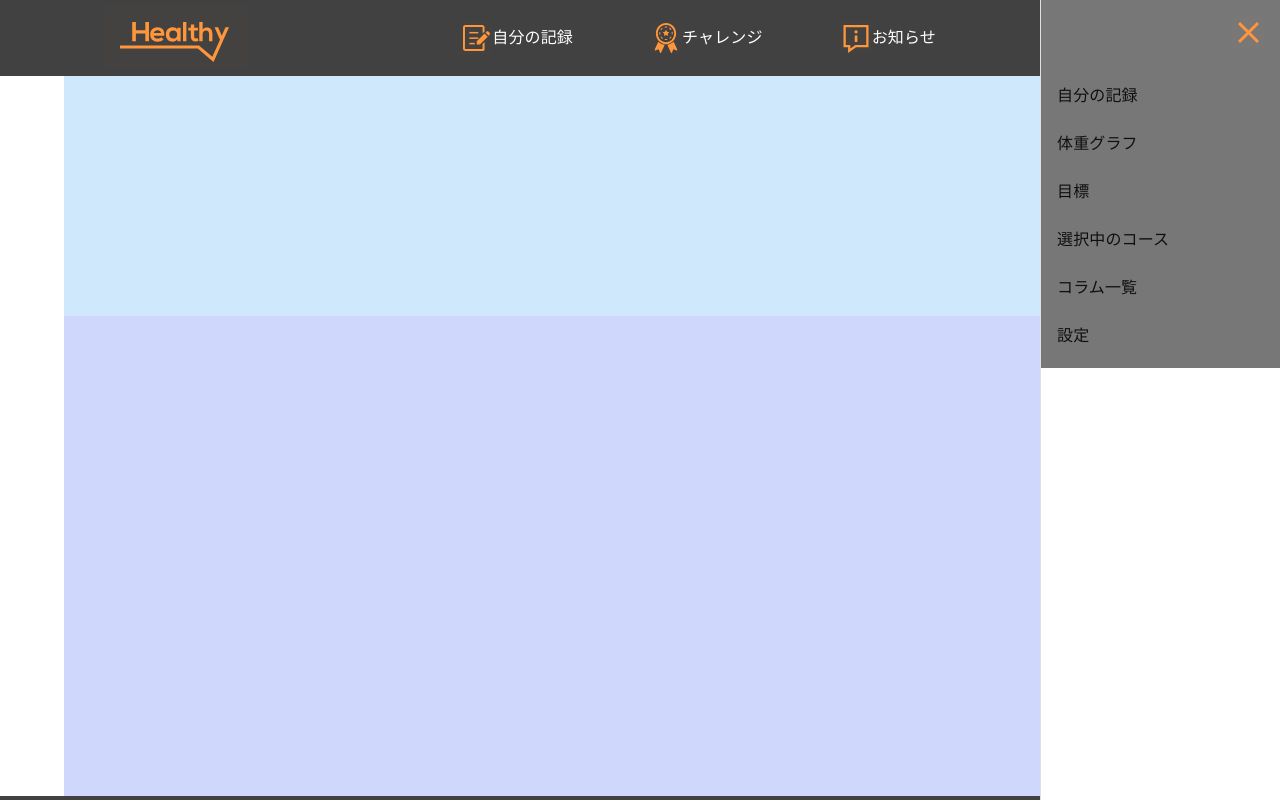
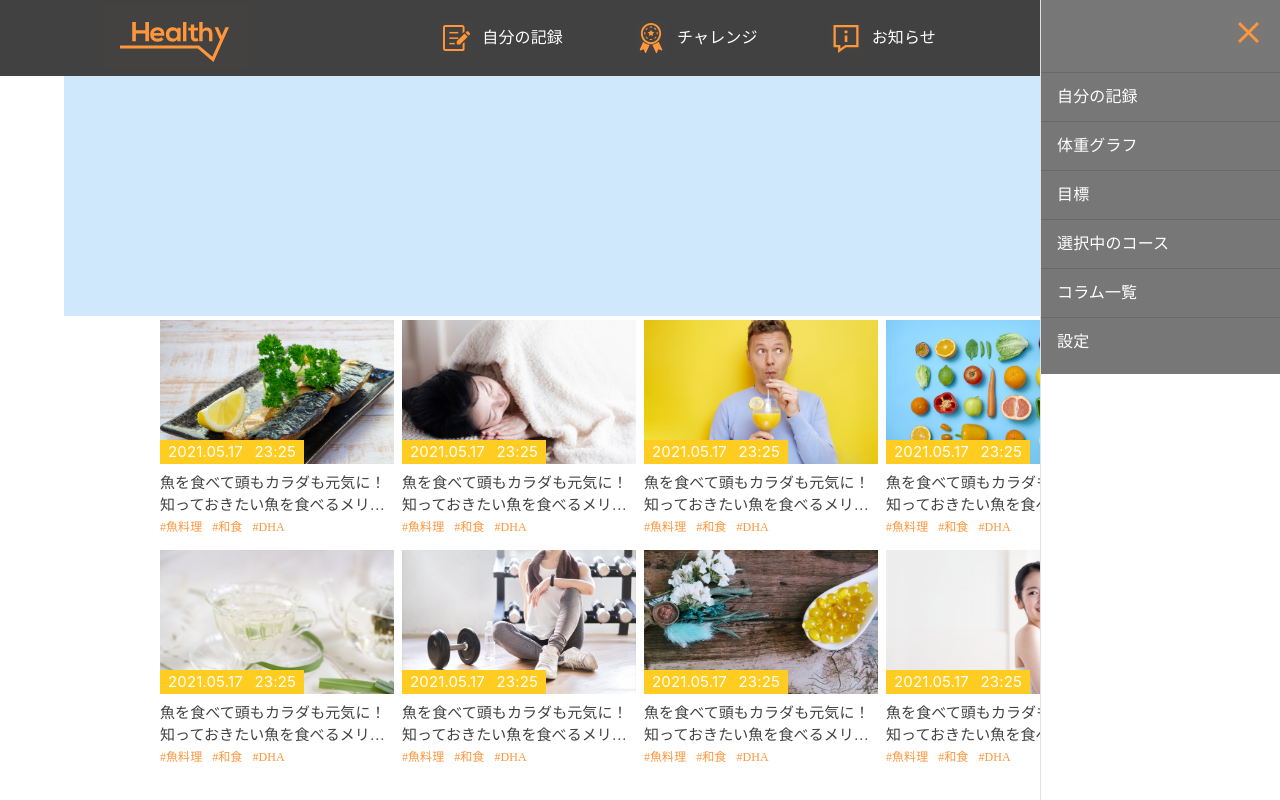
Before and after one commit to nguyenhvubk/react-arent3d-demo, a React (Create React App) app: page /column in a window 1280 px wide. Both pictures are taken after a click on the button "open drawer". Shown: the top 800 px of the page. Built offline with nearby package versions, Linux system fonts and the light colour scheme.

Commit message:
add column data and component

```diff
--- /dev/null
+++ b/src/components/column/ColumnItem.js
@@ -0,0 +1,95 @@
+import { Typography } from '@mui/material';
+import { Box } from '@mui/system';
+import Link from '@mui/material/Link';
+
+const styles = {
+  MealHistoryText: {
+    fontFamily: 'Inter',
+    fontStyle: 'normal',
+    fontWeight: '400',
+    fontSize: '15px',
+    lineHeight: '30px',
+    // letterSpacing: '0.15px',
+    color: '#FFFFFF'
+  },
+  MealDescription: {
+    fontFamily: 'Hiragino Kaku Gothic Pro',
+    fontStyle: 'normal',
+    fontWeight: '300',
+    fontSize: '15px',
+    lineHeight: '22px',
+    letterSpacing: '0.075px',
+    color: '#414141'
+  },
+  MealHashTag: {
+    fontFamily: 'Hiragino Kaku Gothic Pro',
+    fontStyle: 'normal',
+    fontWeight: '300',
+    fontSize: '12px',
+    lineHeight: '22px',
+    /* or 183% */
+    letterSpacing: '0.06px',
+    color: '#FF963C',
+    mr: '10px',
+  }
+}
+
+const ColumnItem = (props) => {
+  // const tags = [props.hashtag];
+  return (
+    <Box sx={{
+      height: '222px',
+      width: '234px',
+      // bgcolor: '#777777',
+      display: 'flex',
+      flexDirection: 'column',
+      alignItems: 'center',
+      justifyContent: 'flex-start',
+      m: '4px'
+      }}>
+      <Box sx={{
+        backgroundImage: `url(${props.img})`,
+        backgroundRepeat: 'no-repeat',
+        backgroundSize: 'cover',
+        backgroundPosition: "center center",
+        display: 'flex',
+        alignItems: 'flex-end',
+        height: '144.47px',
+        width: '234px',
+        bgcolor: '#FFCC21',
+
+      }}>
+        <Box sx={{
+          height: '24px',
+          width: '144px',
+          bgcolor: '#FFCC21',
+          display:'flex',
+          alignItems: 'center',
+          justifyContent: 'space-between',
+          pl: '8px',
+          pr: '8px',
+        }}>
+          <Typography style={styles.MealHistoryText}>{props.date}</Typography>
+          <Typography style={styles.MealHistoryText}>{props.time}</Typography>
+        </Box>
+      </Box>
+      <Box sx={{mt: '8px'}}>
+        <Typography style={styles.MealDescription}>{props.desc}</Typography>
+      </Box>
+      <Box sx={{
+        display: 'flex',
+        justifyContent: 'flex-start',
+        alignContent: 'center',
+        width: '234px',
+      }}>
+        {props.hashtag?.map((tag) => (
+          // <Typography style={styles.MealDescription}>{tag}</Typography>
+          <Link href="#" underline='hover' sx={{mr: '10px'}} style={styles.MealHashTag}>{tag}</Link>
+        ))}
+      </Box>
+    </Box>
+  )
+
+};
+
+export default ColumnItem;
--- a/src/components/common/Footer.js
+++ b/src/components/common/Footer.js
@@ -1,7 +1,7 @@
 import Box from '@mui/material/Box';
 import { Container } from '@mui/system';
 import Link from '@mui/material/Link';
-import '../../style/Footer.css';
+import '../../style/style.css';
 
 const Footer = () => {
   return (
--- a/src/components/common/NavBar.js
+++ b/src/components/common/NavBar.js
@@ -4,6 +4,7 @@ import MuiAppBar from '@mui/material/AppBar';
 import Drawer from '@mui/material/Drawer';
 import Box from '@mui/material/Box';
 import Toolbar from '@mui/material/Toolbar';
+import Divider from '@mui/material/Divider';
 import CssBaseline from '@mui/material/CssBaseline';
 import Typography from '@mui/material/Typography';
 import IconButton from '@mui/material/IconButton';
@@ -20,6 +21,7 @@ import icon_info from '../../asset/icon_info.svg';
 import icon_memo from '../../asset/icon_memo.svg';
 import icon_close from '../../asset/icon_close.svg';
 import icon_menu from '../../asset/icon_menu.svg';
+import '../../style/style.css';
 
 
 const drawerWidth = 240;
@@ -64,7 +66,10 @@ export default function NavBar() {
   };
 
   const toRecordOfYourself = () => navigate('/myrecord')
-  const toColumnList = () => navigate('column')
+  const toColumnList = () => {
+    navigate('column');
+    setOpen(false);
+  }
   const toHome = () => navigate('/')
   return (
     <Box sx={{ bgcolor: '#414141'}}>
@@ -87,15 +92,15 @@ export default function NavBar() {
                 }}>
                 <MenuItem key="record-of-yourself" onClick={toRecordOfYourself}>
                   <img src={icon_memo} alt="memo" width="32" height="32" />
-                  <Typography textAlign="center">自分の記録</Typography>
+                  <Typography textAlign="center" sx={{ ml: '10px' }}>自分の記録</Typography>
                 </MenuItem>
                 <MenuItem key="challenge">
                   <img src={icon_challenge} alt="challenge" width="32" height="32" />
-                  <Typography textAlign="center">チャレンジ</Typography>
+                  <Typography textAlign="center" sx={{ ml: '10px' }}>チャレンジ</Typography>
                 </MenuItem>
                 <MenuItem key="notification">
                   <img src={icon_info} alt="info" width="32" height="32" />
-                  <Typography textAlign="center">お知らせ</Typography>
+                  <Typography textAlign="center" sx={{ ml: '10px' }}>お知らせ</Typography>
                 </MenuItem>
                 <IconButton
                   color="inherit"
@@ -129,34 +134,40 @@ export default function NavBar() {
               </IconButton>
             </DrawerHeader>
             <List sx={{bgcolor: '#777777'}}>
+            <Divider />
               <ListItem key="record-of-yourself" disablePadding>
                 <ListItemButton>
-                  <ListItemText primary="自分の記録" />
+                  <ListItemText primary="自分の記録" className='DrawerLink'/>
                 </ListItemButton>
               </ListItem>
+              <Divider />
               <ListItem key="weight-chart" disablePadding>
                 <ListItemButton>
-                  <ListItemText primary="体重グラフ" />
+                  <ListItemText primary="体重グラフ" className='DrawerLink'/>
                 </ListItemButton>
               </ListItem>
+              <Divider />
               <ListItem key="target" disablePadding>
                 <ListItemButton>
-                  <ListItemText primary="目標" />
+                  <ListItemText primary="目標" className='DrawerLink'/>
                 </ListItemButton>
               </ListItem>
+              <Divider />
               <ListItem key="selecting-corses" disablePadding>
                 <ListItemButton>
-                  <ListItemText primary="選択中のコース" />
+                  <ListItemText primary="選択中のコース" className='DrawerLink'/>
                 </ListItemButton>
               </ListItem>
+              <Divider />
               <ListItem key="column-list" disablePadding>
                 <ListItemButton onClick={toColumnList}>
-                  <ListItemText primary="コラム一覧" />
+                  <ListItemText primary="コラム一覧" className='DrawerLink'/>
                 </ListItemButton>
               </ListItem>
+              <Divider />
               <ListItem key="setting" disablePadding>
                 <ListItemButton>
-                  <ListItemText primary="設定" />
+                  <ListItemText primary="設定" className='DrawerLink'/>
                 </ListItemButton>
               </ListItem>
 
--- a/src/components/toppage/MealHistory.js
+++ b/src/components/toppage/MealHistory.js
@@ -16,13 +16,12 @@ const styles = {
 const MealHistory = (props) => {
   return (
     <Box sx={{
-      height: '234px',
-      width: '234px',
-      // bgcolor: '#777777',
-      display: 'flex',
-      alignItems: 'flex-end',
-      m: '4px'
-      }} style={{
+        height: '234px',
+        width: '234px',
+        // bgcolor: '#777777',
+        display: 'flex',
+        alignItems: 'flex-end',
+        m: '4px',
         backgroundImage: `url(${props.img})`,
         backgroundRepeat: 'no-repeat',
         backgroundSize: 'cover',
--- a/src/pages/Column.js
+++ b/src/pages/Column.js
@@ -6,16 +6,95 @@ import { styled } from '@mui/material/styles';
 import Box from '@mui/material/Box';
 import Paper from '@mui/material/Paper';
 import Container from '@mui/material/Container';
+import LoadMoreButton from "../components/common/LoadMoreButton";
+import ColumnItem from "../components/column/ColumnItem";
+import column1 from '../asset/column-1.jpg';
+import column2 from '../asset/column-2.jpg';
+import column3 from '../asset/column-3.jpg';
+import column4 from '../asset/column-4.jpg';
+import column5 from '../asset/column-5.jpg';
+import column6 from '../asset/column-6.jpg';
+import column7 from '../asset/column-7.jpg';
+import column8 from '../asset/column-8.jpg';
 
-
-const Item = styled(Paper)(({ theme }) => ({
-  backgroundColor: theme.palette.mode === 'dark' ? '#1A2027' : '#fff',
-  ...theme.typography.body2,
-  padding: theme.spacing(1),
-  textAlign: 'center',
-  color: theme.palette.text.secondary,
-}));
-
+const columnData = [
+  [
+    {
+      img: column1,
+      date: '2021.05.17',
+      time: '23:25',
+      desc: '魚を食べて頭もカラダも元気に！知っておきたい魚を食べるメリ…',
+      hashtag: [
+        '#魚料理',  '#和食',  '#DHA'
+      ]
+    },
+    {
+      img: column2,
+      date: '2021.05.17',
+      time: '23:25',
+      desc: '魚を食べて頭もカラダも元気に！知っておきたい魚を食べるメリ…',
+      hashtag: [
+        '#魚料理',  '#和食',  '#DHA'
+      ]
+    },
+    {
+      img: column3,
+      date: '2021.05.17',
+      time: '23:25',
+      desc: '魚を食べて頭もカラダも元気に！知っておきたい魚を食べるメリ…',
+      hashtag: [
+        '#魚料理',  '#和食',  '#DHA'
+      ]
+    },
+    {
+      img: column4,
+      date: '2021.05.17',
+      time: '23:25',
+      desc: '魚を食べて頭もカラダも元気に！知っておきたい魚を食べるメリ…',
+      hashtag: [
+        '#魚料理',  '#和食',  '#DHA'
+      ]
+    },
+  ],
+  [
+    {
+      img: column5,
+      date: '2021.05.17',
+      time: '23:25',
+      desc: '魚を食べて頭もカラダも元気に！知っておきたい魚を食べるメリ…',
+      hashtag: [
+        '#魚料理',  '#和食',  '#DHA'
+      ]
+    },
+    {
+      img: column6,
+      date: '2021.05.17',
+      time: '23:25',
+      desc: '魚を食べて頭もカラダも元気に！知っておきたい魚を食べるメリ…',
+      hashtag: [
+        '#魚料理',  '#和食',  '#DHA'
+      ]
+    },
+    {
+      img: column7,
+      date: '2021.05.17',
+      time: '23:25',
+      desc: '魚を食べて頭もカラダも元気に！知っておきたい魚を食べるメリ…',
+      hashtag: [
+        '#魚料理',  '#和食',  '#DHA'
+      ]
+    },
+    {
+      img: column8,
+      date: '2021.05.17',
+      time: '23:25',
+      desc: '魚を食べて頭もカラダも元気に！知っておきたい魚を食べるメリ…',
+      hashtag: [
+        '#魚料理',  '#和食',  '#DHA'
+      ]
+    },
+  ]
+];
 
 const Column = () => {
   return (
@@ -23,10 +102,16 @@ const Column = () => {
       <Container maxWidth="lg">
         <Box sx={{ bgcolor: '#cfe8fc', height: '30vh' }} />
       </Container>
-      <Container maxWidth="lg">
-        <Box sx={{ bgcolor: '#cfd8fc', height: '60vh' }} />
+      {columnData.map((column) => (
+        <Container maxWidth='lg' sx={{display: 'flex', justifyContent: 'center'}}>
+          {column.map((meal) => (
+            <ColumnItem img={`${meal.img}`} date={meal.date} time={meal.time} desc={meal.desc} hashtag={meal.hashtag}/>
+          ))}
+        </Container>
+      ))}
+      <Container maxWidth="xs">
+        <LoadMoreButton text="コラムをもっと見る" />
       </Container>
-
 
     </div>
   )
--- a/src/pages/Contact.js
+++ /dev/null
@@ -1,5 +0,0 @@
-const Contact = () => {
-  return <h1>Contact Me</h1>;
-};
-
-export default Contact;
--- a/src/style/Footer.css
+++ /dev/null
@@ -1,12 +0,0 @@
-.FooterLink {
-  font-family: 'Hiragino Kaku Gothic Pro';
-  font-style: normal;
-  font-weight: 300;
-  font-size: 11px;
-  line-height: 16px;
-  /* identical to box height, or 145% */
-
-  letter-spacing: 0.033px;
-
-  color: #FFFFFF;
-}
--- a/src/style/style.css
+++ b/src/style/style.css
@@ -1 +1,21 @@
-/* todo */
+.FooterLink {
+  font-family: 'Hiragino Kaku Gothic Pro';
+  font-style: normal;
+  font-weight: 300;
+  font-size: 11px;
+  line-height: 16px;
+  letter-spacing: 0.033px;
+  color: #FFFFFF;
+}
+
+.DrawerLink {
+  font-family: 'Hiragino Kaku Gothic Pro';
+  font-style: normal;
+  font-weight: 300;
+  font-size: 18px;
+  line-height: 26px;
+  /* identical to box height, or 144% */
+
+
+  color: #FFFFFF;
+}
```
